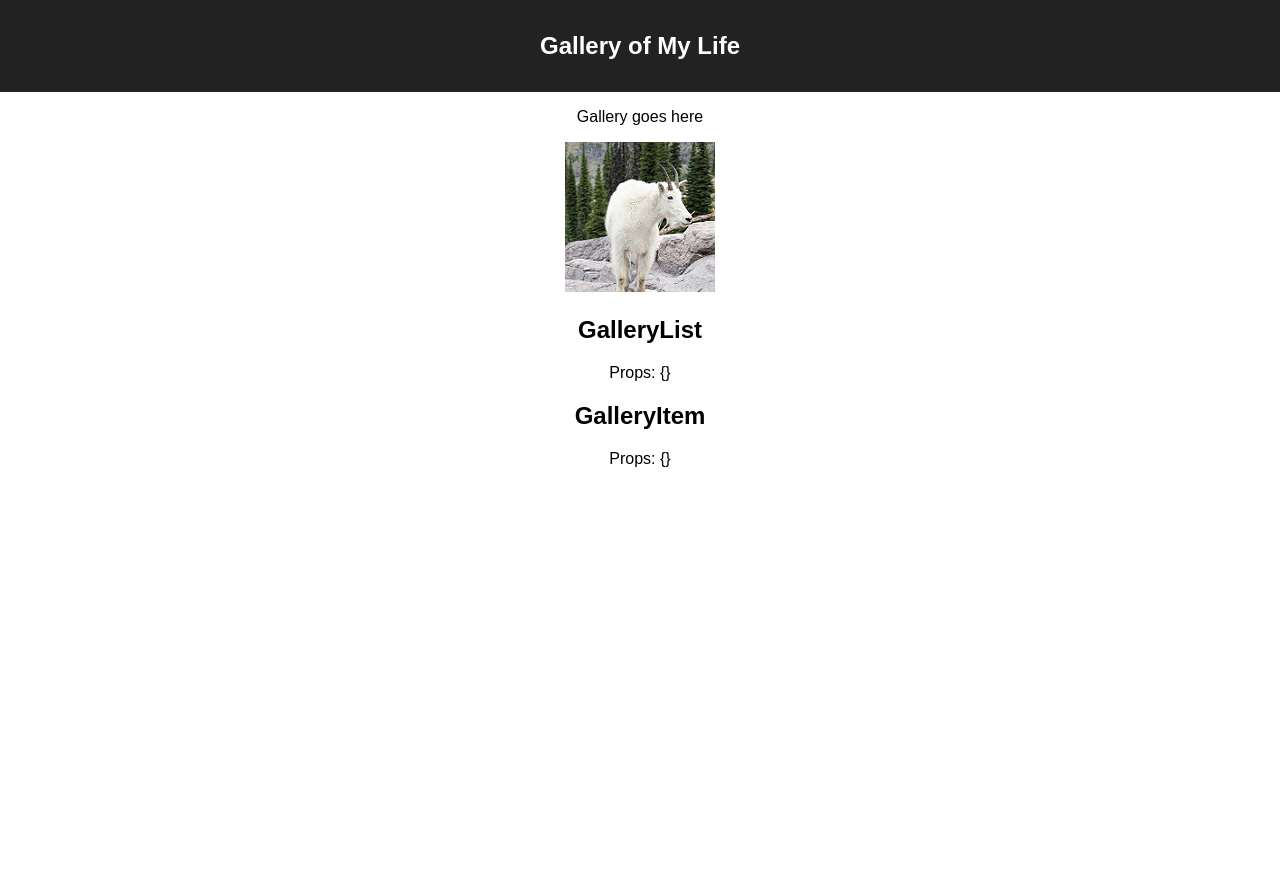
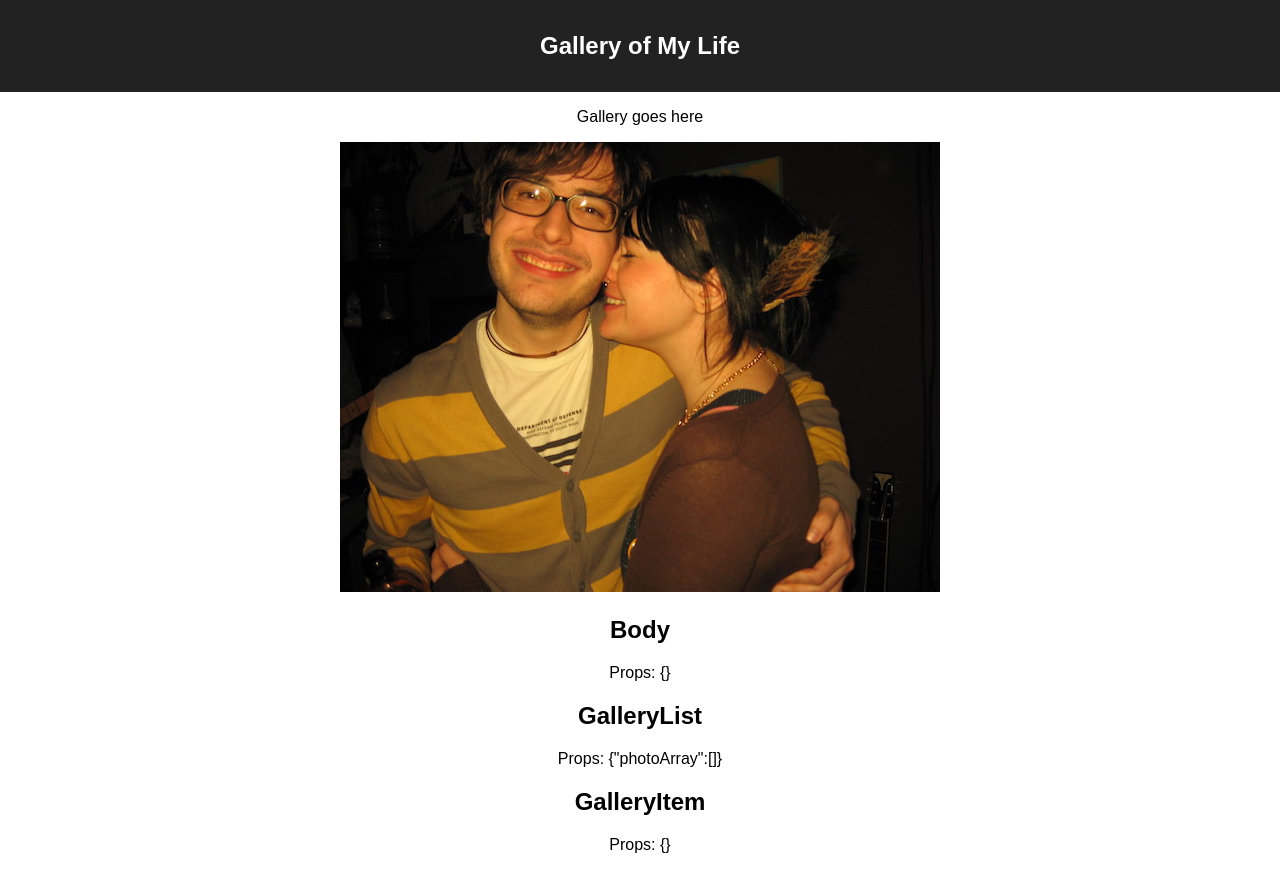
Before and after one commit to ValentineRiedman/weekend-react-gallery, a React (Create React App) app: page / in a window 1280 px wide. Before the commit the page ends 800 px from the top, so only its background shows below. Built offline with nearby package versions, Linux system fonts and the light colour scheme.

Commit message:
list and item sourced into body

```diff
--- a/src/components/App/App.jsx
+++ b/src/components/App/App.jsx
@@ -1,8 +1,6 @@
 import React from 'react';
 import './App.css';
-import GalleryItem from './GalleryItem/GalleryItem';
-import GalleryList from './GalleryList/GalleryList';
-
+import Body from './Body/Body';
 function App() {
     return (
       <div className="App">
@@ -10,9 +8,9 @@ function App() {
           <h1 className="App-title">Gallery of My Life</h1>
         </header>
         <p>Gallery goes here</p>
-        <img src="images/goat_small.jpg"/>
-        <GalleryList />
-        <GalleryItem />
+        <img src="images/solid_gold_date.jpg"/>
+        <Body />
+
       </div>
     );
 }
--- a/src/components/App/Body/Body.jsx
+++ b/src/components/App/Body/Body.jsx
@@ -1,13 +1,15 @@
-import { useState } from "react";
+import { useState, useEffect } from "react";
+import axios from 'axios';
+import GalleryList from "../GalleryList/GalleryList";
 
 function Body( props ){
-
-    const [ hook, setHook ] = useState( null );
+    const [ photos, setPhotos ] = useState( [] );
 
     return(
         <div>
             <h2>Body</h2>
             <p>Props: {JSON.stringify( props )}</p>
+            <GalleryList photoArray={ photos } />
         </div>
     );
 };
--- a/src/components/App/GalleryList/GalleryList.jsx
+++ b/src/components/App/GalleryList/GalleryList.jsx
@@ -1,4 +1,5 @@
 import { useState } from "react";
+import GalleryItem from "../GalleryItem/GalleryItem";
 
 function GalleryList( props ){
 
@@ -8,6 +9,7 @@ function GalleryList( props ){
         <div>
             <h2>GalleryList</h2>
             <p>Props: {JSON.stringify( props )}</p>
+            <GalleryItem />
         </div>
     );
 };
```
Also changed, not shown: 1 other file (tests, documents, lock files or other folders).
